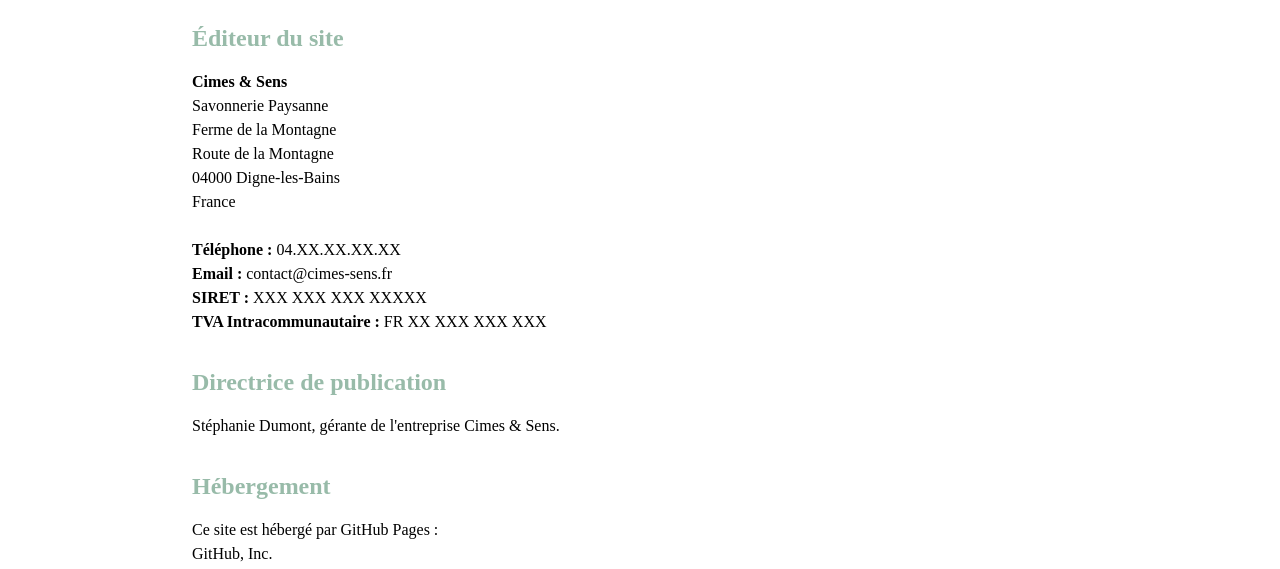
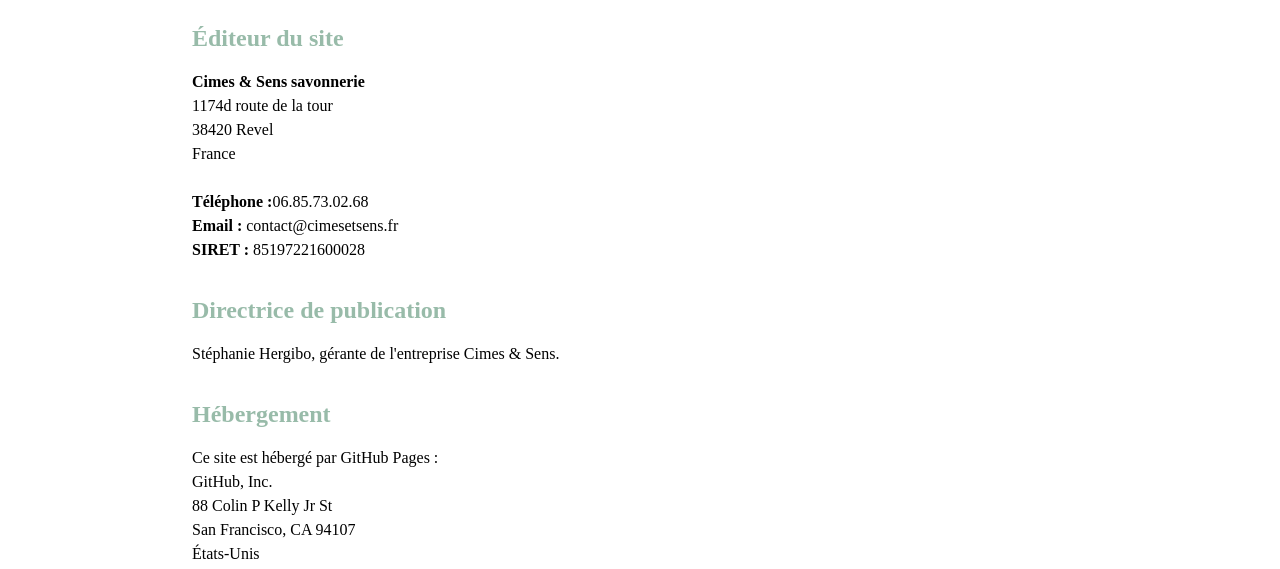
Before and after one commit to le-cmyk/Cimes-Sens, a plain HTML site: page mentions.html in a window 1280 px wide. Shown: the part 230-799 px from the top of the page. Drawn offline with nearby package versions, Linux system fonts and the light colour scheme.

Commit message:
Update mentions.html
màj de texte

```diff
--- a/mentions.html
+++ b/mentions.html
@@ -110,24 +110,21 @@
                 <div class="prose prose-lg max-w-none">
                     <h2 class="text-2xl font-semibold mb-4" style="color: var(--color-primary);">Éditeur du site</h2>
                     <p class="mb-6">
-                        <strong>Cimes & Sens</strong><br>
-                        Savonnerie Paysanne<br>
-                        Ferme de la Montagne<br>
-                        Route de la Montagne<br>
-                        04000 Digne-les-Bains<br>
+                        <strong>Cimes & Sens savonnerie</strong><br>
+                        1174d route de la tour<br>
+                        38420 Revel<br>
                         France
                     </p>
 
                     <p class="mb-6">
-                        <strong>Téléphone :</strong> 04.XX.XX.XX.XX<br>
-                        <strong>Email :</strong> contact@cimes-sens.fr<br>
-                        <strong>SIRET :</strong> XXX XXX XXX XXXXX<br>
-                        <strong>TVA Intracommunautaire :</strong> FR XX XXX XXX XXX
+                        <strong>Téléphone :</strong>06.85.73.02.68<br>
+                        <strong>Email :</strong> contact@cimesetsens.fr<br>
+                        <strong>SIRET :</strong> 85197221600028<br>
                     </p>
 
                     <h2 class="text-2xl font-semibold mb-4 mt-8" style="color: var(--color-primary);">Directrice de publication</h2>
                     <p class="mb-6">
-                        Stéphanie Dumont, gérante de l'entreprise Cimes & Sens.
+                        Stéphanie Hergibo, gérante de l'entreprise Cimes & Sens.
                     </p>
 
                     <h2 class="text-2xl font-semibold mb-4 mt-8" style="color: var(--color-primary);">Hébergement</h2>
@@ -187,7 +184,7 @@
                 <div>
                     <img src="assets/logo.svg" alt="Cimes & Sens" class="h-12 mb-4 brightness-0 invert">
                     <p class="text-sm opacity-80">
-                        Savonnerie paysanne artisanale au cœur des montagnes.
+                        Savonnerie artisanale au cœur des montagnes.
                     </p>
                 </div>
                 <div>
```
